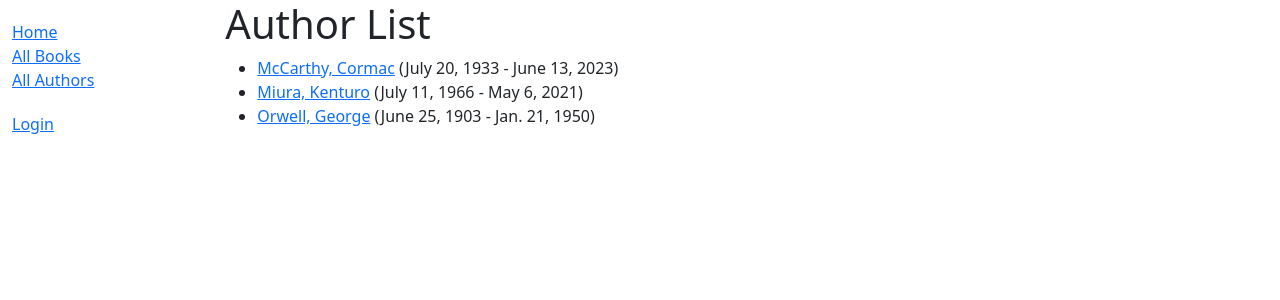
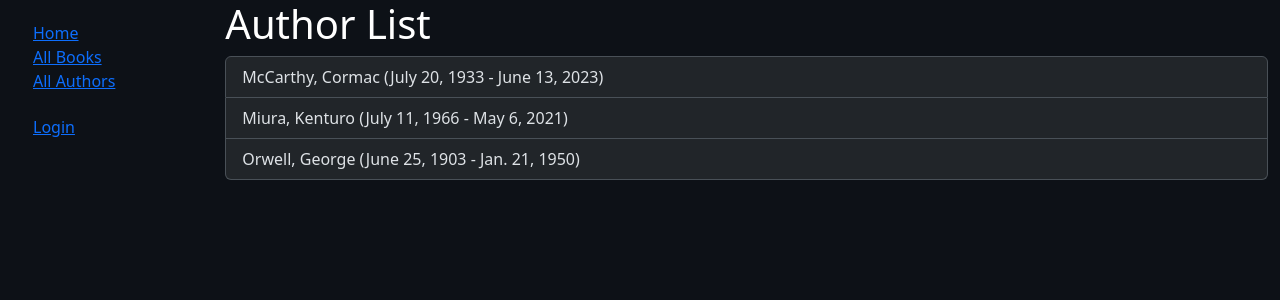
Before and after one commit to MoodyMan04/CSCI313-Assignment3-Gunnar-Moody, a Django app: page /catalog/authors/ in a window 1280 px wide. Shown: the top 300 px of the page. Run offline with Django 5.2, Linux system fonts and the light colour scheme; data comes from the database, SQL or seed files in the repository; both versions use the stored data as it was after the commit.

Commit message:
added bootstrap list-groups

```diff
--- a/locallibrary/catalog/static/css/styles.css
+++ b/locallibrary/catalog/static/css/styles.css
@@ -1,6 +1,7 @@
 .sidebar-nav {
     margin-top: 20px;
-    padding: 0;
+    margin-left: 20px;
+    padding: 1px;
     list-style: none;
   }
 
@@ -12,3 +13,16 @@
     padding: 0;
     margin: 0;
   }
+
+.black-background {
+  background-color: #0D1117;
+  color: white;
+}
+
+input, textarea, select {
+  margin: 5px;
+  border: 5px #161B22;
+  border-radius: 5px;
+  background-color: #161B22;
+  color: white;
+}
--- a/locallibrary/catalog/templates/base_generic.html
+++ b/locallibrary/catalog/templates/base_generic.html
@@ -1,6 +1,6 @@
 <!DOCTYPE html>
-<html lang="en">
-  <head>
+<html lang="en" class="black-background">
+  <head class="black-background">
     {% block title %}
     <title>Local Library</title>
     {% endblock %}
@@ -19,7 +19,7 @@
   <body>
     <div class="container-fluid">
       <div class="row">
-        <div class="col-sm-2">
+        <div class="col-sm-2 black-background">
           {% block sidebar %}
           <ul class="sidebar-nav">
             <li><a href="{% url 'index' %}">Home</a></li>
@@ -30,17 +30,14 @@
             {% if user.is_authenticated %}
             <li>User: {{ user.get_username }}</li>
             <li><a href="{% url 'my-borrowed' %}">My Borrowed</a></li>
+            {% if perms.catalog.can_mark_returned %}
             <li>
-              <form
-                id="logout-form"
-                method="post"
-                action="{% url 'admin:logout' %}"
-              >
-                {% if perms.catalog.can_mark_returned %}
-                <li>
-                  <a href="{% url 'all-borrowed' %}">All Currently Borrowed</a>
-                </li>
-                {% endif %} {% csrf_token %}
+              <a href="{% url 'all-borrowed' %}">All Currently Borrowed</a>
+            </li>
+            {% endif %}
+            <li>
+              <form id="logout-form" method="post" action="{% url 'logout' %}">
+                {% csrf_token %}
                 <button type="submit" class="btn btn-link">Logout</button>
               </form>
             </li>
@@ -63,9 +60,11 @@
           </ul>
           {% endif %} {% endblock %}
         </div>
-        <div class="col-sm-10">{% block content %}{% endblock %}</div>
-        <div class="col-sm-2"></div>
-        <div class="col-sm-10">
+        <div class="col-sm-10 black-background">
+          {% block content %}{% endblock %}
+        </div>
+        <div class="col-sm-2 black-background"></div>
+        <div class="col-sm-10 black-background">
           {% block pagination %} {% if is_paginated %}
           <div class="pagination">
             <span class="page-links">
--- a/locallibrary/catalog/templates/catalog/author_list.html
+++ b/locallibrary/catalog/templates/catalog/author_list.html
@@ -1,16 +1,16 @@
 {% extends "base_generic.html" %} {% block content %}
 <h1>Author List</h1>
 {% if author_list %}
-<ul>
+<div class="list-group" data-bs-theme="dark">
   {% for author in author_list %}
-  <li>
-    <a href="{{ author.get_absolute_url }}"
-      >{{ author.last_name }}, {{ author.first_name }}</a
-    >
-    ({{ author.date_of_birth}} - {{author.date_of_death}})
-  </li>
+  <a
+    href="{{ author.get_absolute_url }}"
+    class="list-group-item list-group-item-action"
+    >{{ author.last_name }}, {{ author.first_name }} ({{ author.date_of_birth }}
+    - {{author.date_of_death}})</a
+  >
   {% endfor %}
-</ul>
+</div>
 {% else %}
 <p>There are no authors in the library.</p>
 {% endif %} {% endblock %}
--- a/locallibrary/catalog/templates/catalog/book_detail.html
+++ b/locallibrary/catalog/templates/catalog/book_detail.html
@@ -22,7 +22,7 @@
   <p><strong>Due to be returned:</strong> {{ copy.due_back }}</p>
   {% endif %}
   <p><strong>Imprint:</strong> {{ copy.imprint }}</p>
-  <p class="text-muted"><strong>Id:</strong> {{ copy.id }}</p>
+  <p class="text-info"><strong>Id:</strong> {{ copy.id }}</p>
   {% endfor %}
 </div>
 {% endblock %} {% block sidebar %} {{ block.super }}
```
Also changed, not shown: locallibrary/catalog/templates/catalog/book_list.html (+7 -6 lines), locallibrary/catalog/templates/catalog/bookinstance_list_borrowed_all.html (+7 -9 lines), locallibrary/catalog/templates/catalog/bookinstance_list_borrowed_user.html (+7 -8 lines), locallibrary/catalog/templates/index.html (+3 -4 lines), locallibrary/db.sqlite3.
